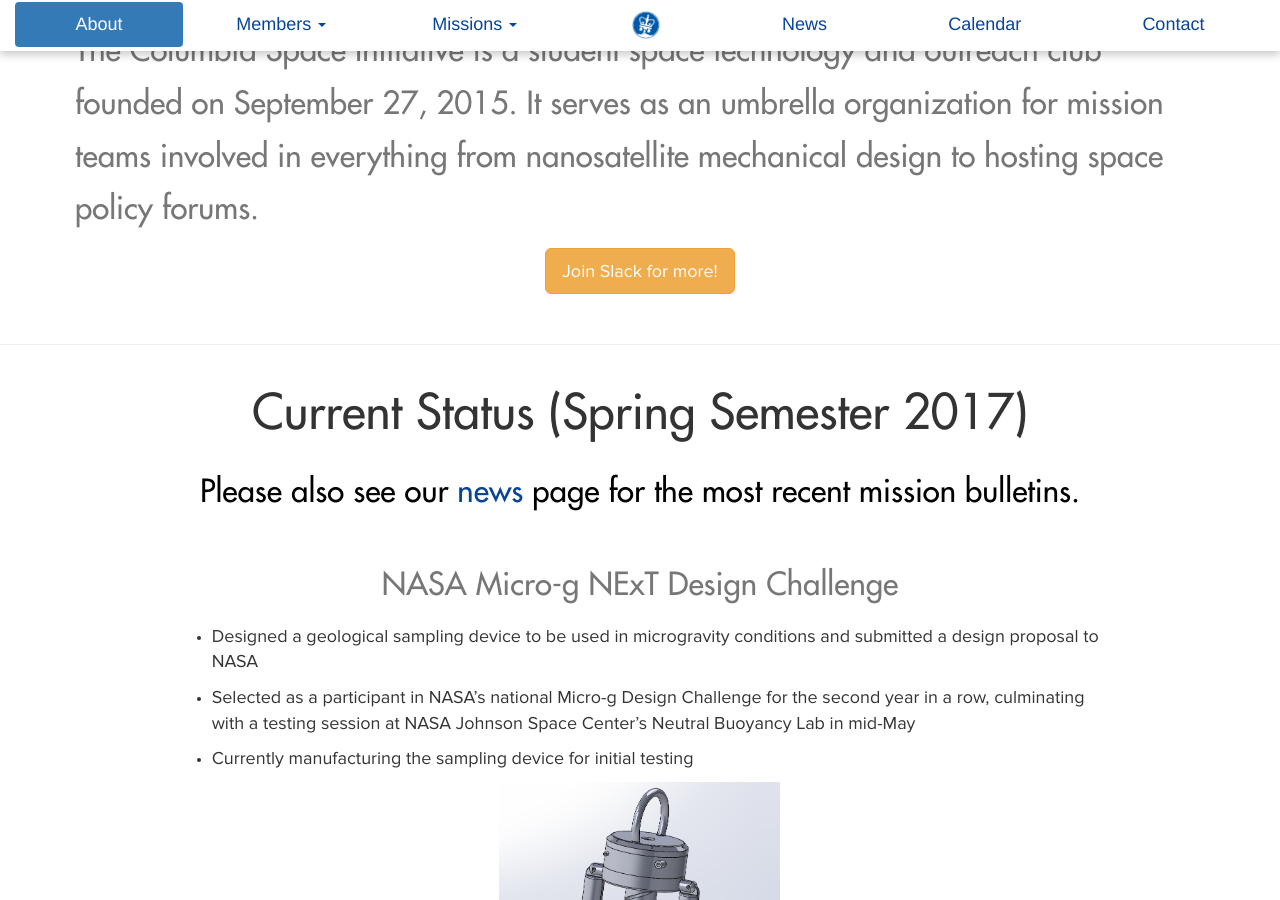
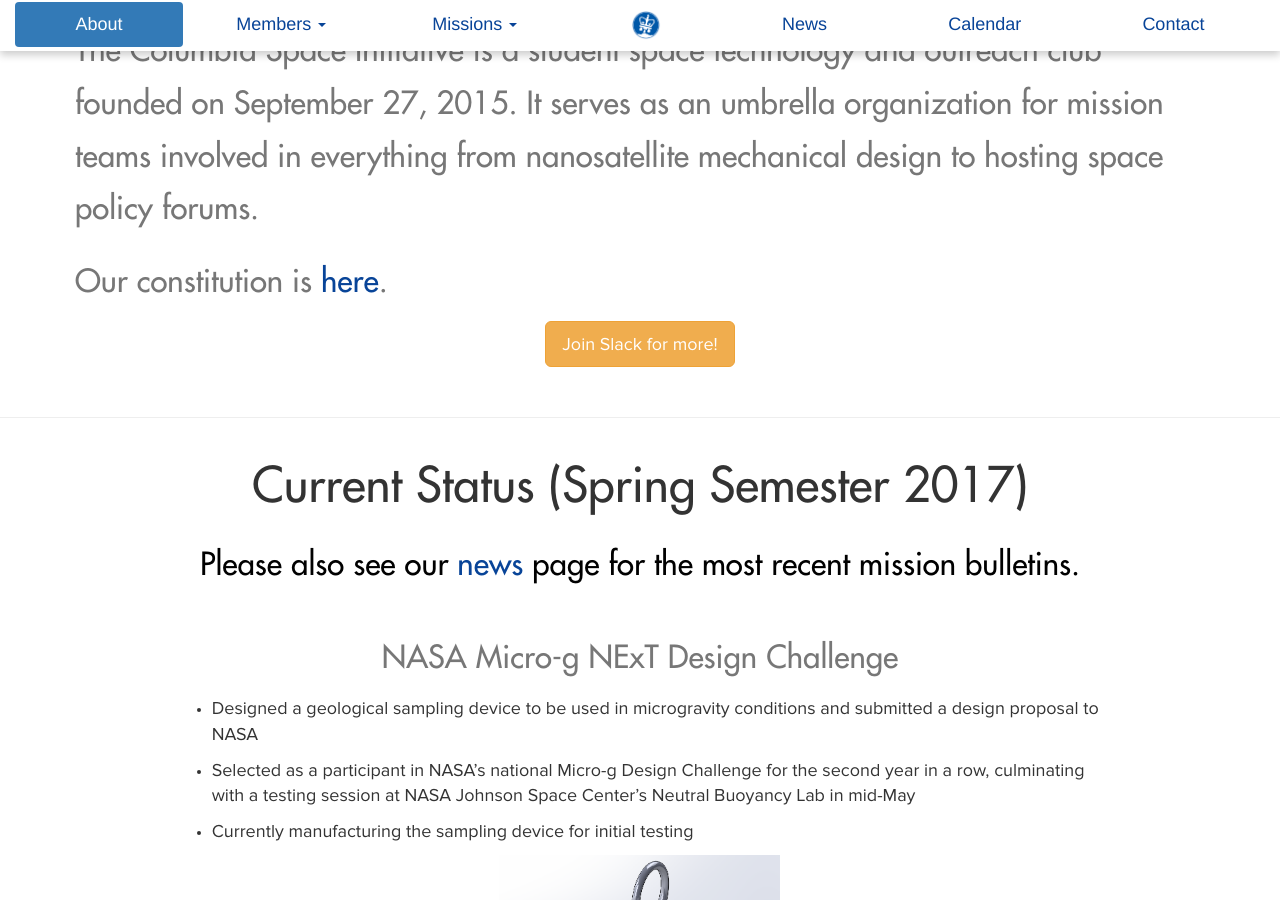
Before and after one commit to columbiaspace/columbiaspace.org, a Jekyll site: the page built from about.html, in a window 1280 px wide and 900 px high, scrolled down 933 px. Built offline with Jekyll 4.4.1, drawn with Linux system fonts in a browser that asks for light colours; nearby versions of some CDN libraries; comment, search, counter and statistics services are not loaded.

Commit message:
Added Constitution

```diff
--- a/about.html
+++ b/about.html
@@ -11,6 +11,9 @@
   <div class="container">
 	<h2><small>
 	The Columbia Space Initiative is a student space technology and outreach club founded on September 27, 2015. It serves as an umbrella organization for mission teams involved in everything from nanosatellite mechanical design to hosting space policy forums.
+	</small></h2>
+	<h2><small>
+	Our constitution is <a href="/assets/media/docs/constitution.pdf">here</a>.
 	</small></h2>
 	<p align="center"><a href="https://columbiaspace.slack.com/signup" class= "btn btn-warning btn-lg" >Join Slack for more!</a></p>
   </div>
```
Also changed, not shown: 1 other file.
